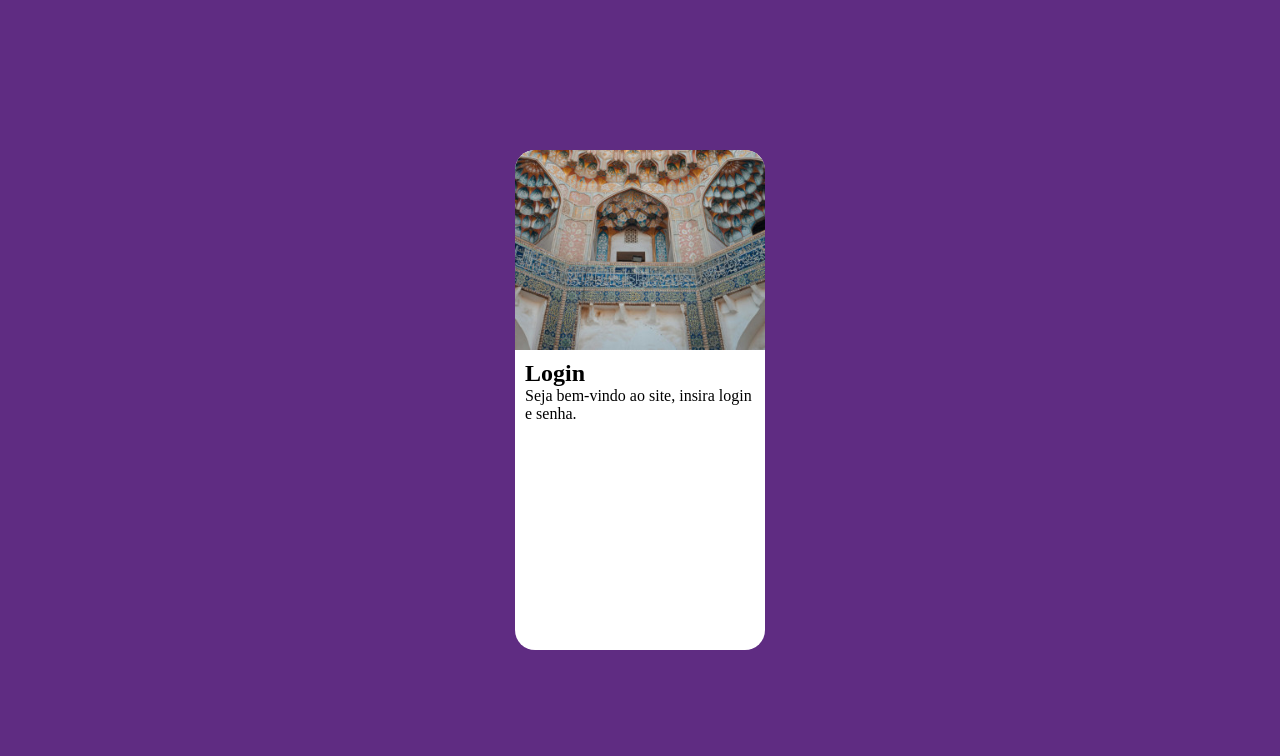
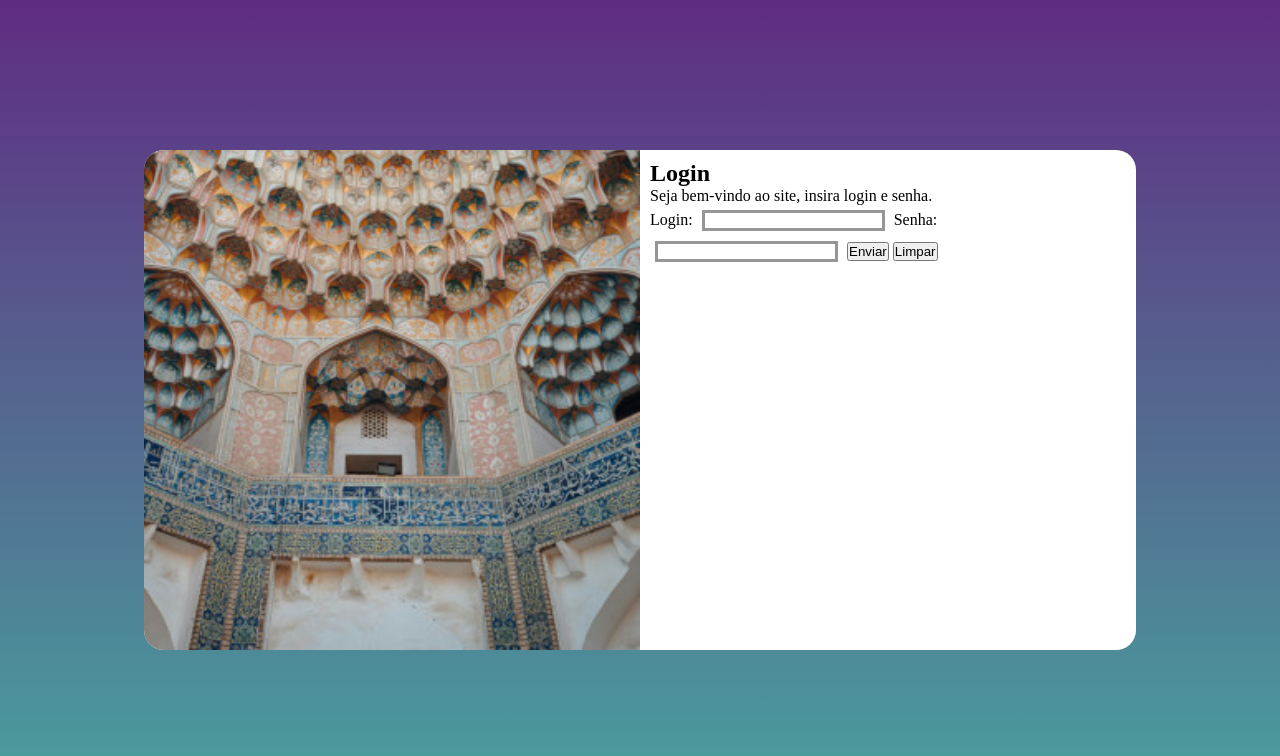
Before and after one commit to AbnnerP/tela-login, a plain HTML site: page index.html in a window 1280 px wide. Drawn offline with Linux system fonts and the light colour scheme.

Commit message:
criando os inputs

```diff
--- a/estilo/style.css
+++ b/estilo/style.css
@@ -34,3 +34,14 @@ div#imagem{
 #formulario{
     padding: 10px;
 }
+input#nome, #senha{
+    margin: 05px;
+    border: solid rgba(0, 0, 0, 0.41);
+    background-color: white;
+}
+input#nome:hover{
+    background-color:#49a09d50 ;
+}
+input#senha:hover{
+    background-color:#49a09d50 ;
+}
--- /dev/null
+++ b/estilo/telasmaiores.css
@@ -0,0 +1,36 @@
+
+@media screen and (min-width: 600px) and (max-width: 992px) {
+    main{
+        background-image: linear-gradient(to top, #49a09d, #5f2c82);
+    }
+    section#login{
+        width: 90vw;
+    }
+    div#imagem{
+        float: left;
+        width: 40%;
+        height: 100%;
+    }
+    div#formulario{
+        float: right;
+        width: 60%;
+    }
+
+}
+@media screen and (min-width: 992px){
+    main{
+        background-image: linear-gradient(to top, #49a09d, #5f2c82);
+    }
+    section#login{
+        width: 992px;
+    }
+    div#imagem{
+        float: left;
+        width: 50%;
+        height: 100%;
+    }
+   div#formulario{
+        float: right;
+        width: 50%;
+    }
+}
--- a/index.html
+++ b/index.html
@@ -5,6 +5,7 @@
     <meta name="viewport" content="width=device-width, initial-scale=1.0">
     <title>Projeto Tela Login</title>
     <link rel="stylesheet" href="estilo/style.css">
+    <link rel="stylesheet" href="estilo/telasmaiores.css">
 </head>
 <body>
     <main>
@@ -15,6 +16,10 @@
                 <h1>Login</h1>
                 <p>Seja bem-vindo ao site, insira login e senha.</p>
                 <form action="login.php" method="post">
+                   Login: <input type="text" required id="nome">
+                   Senha: <input type="password" id="senha" minlength="6" maxlength="16" required>
+                   <input type="submit" value="Enviar">
+                   <input type="reset" name="limpar" id="limpar" value="Limpar">
                 </form>
             </div>
         </section>
```
